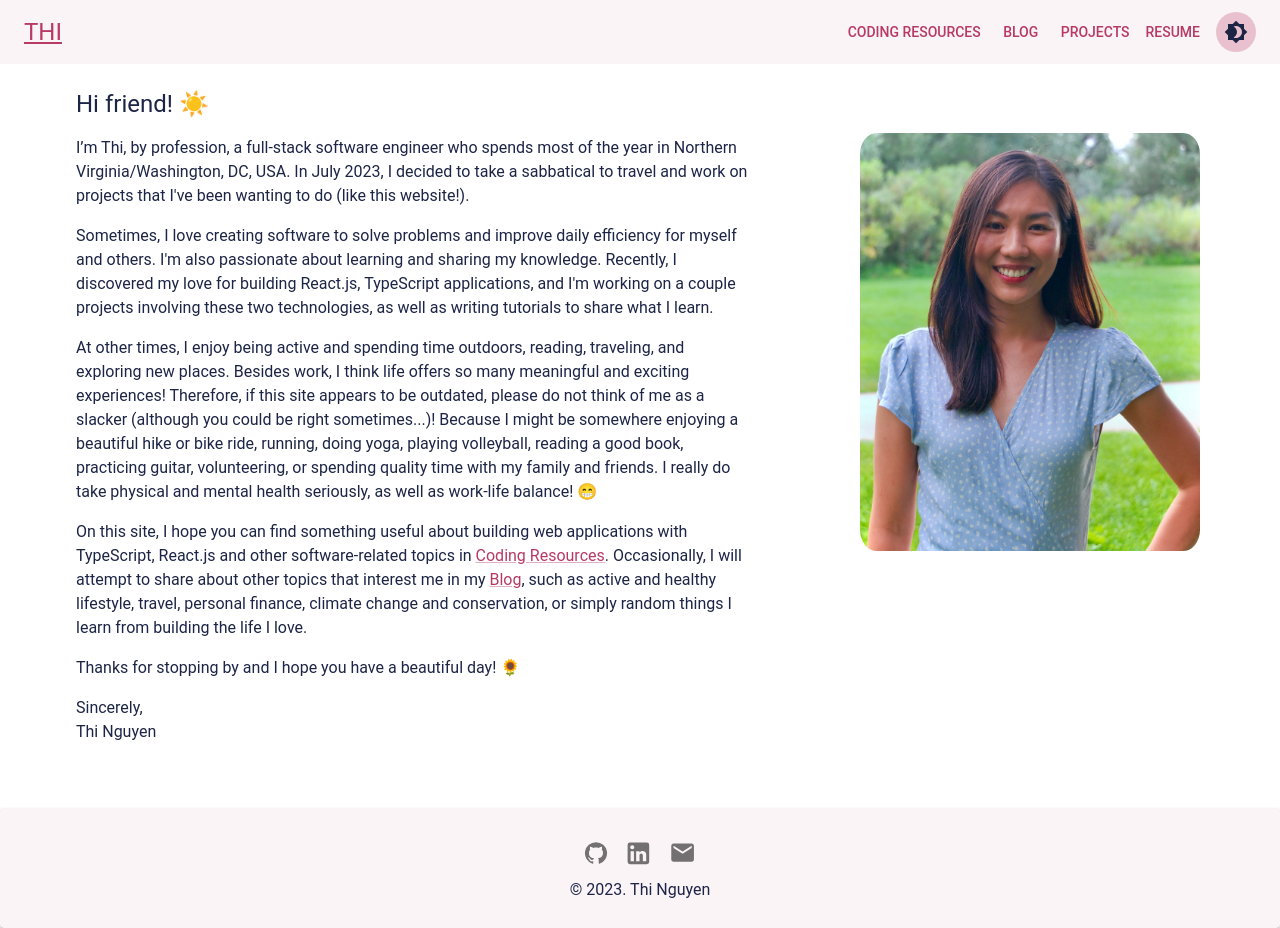
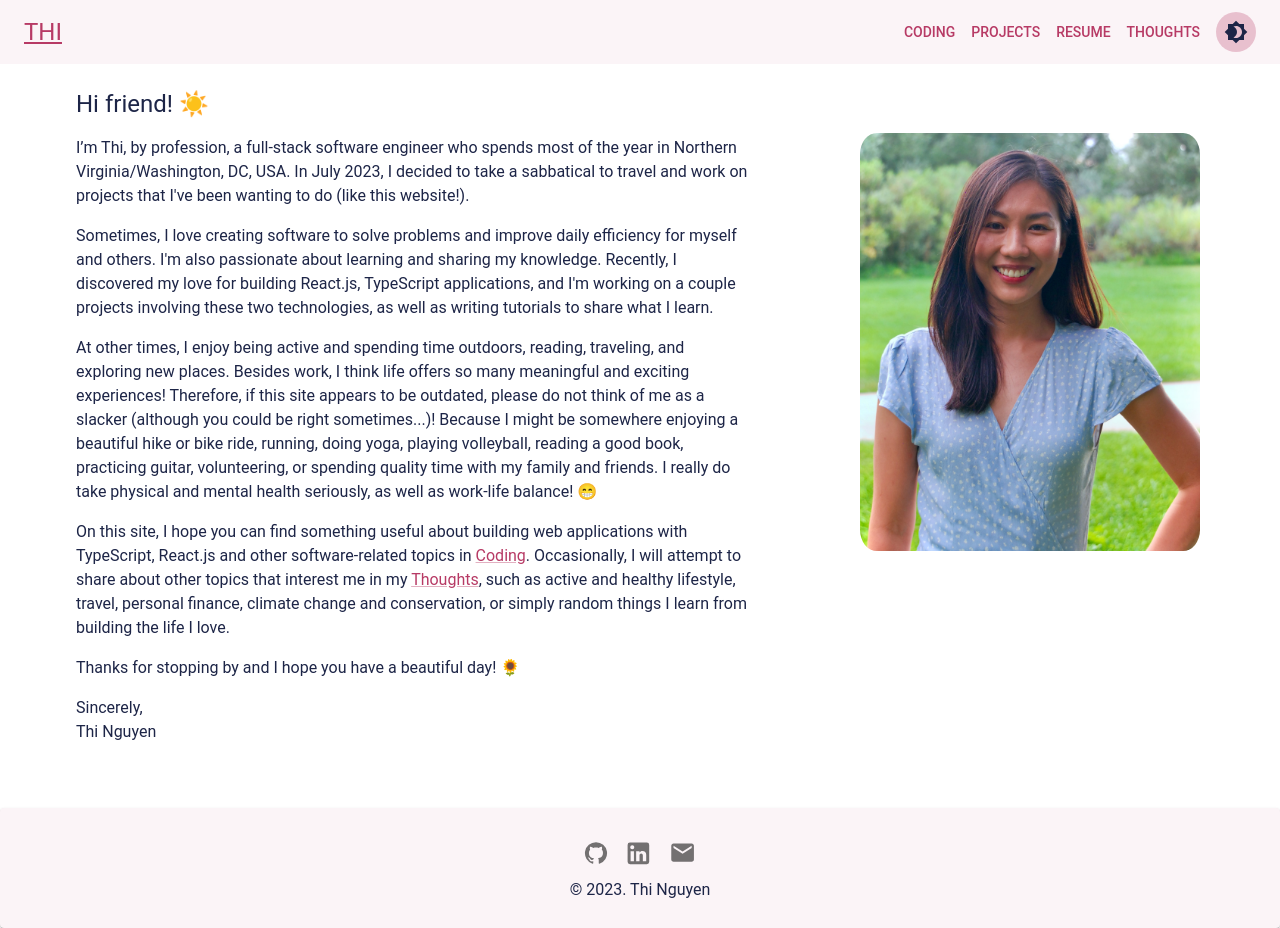
Before and after one commit to justthinguyen/justthinguyen.github.io, a React (Create React App) app: page / in a window 1280 px wide. Built offline with nearby package versions, Linux system fonts and the light colour scheme.

Commit message:
Update page's name and order in app bar

```diff
--- a/src/siteInfo.ts
+++ b/src/siteInfo.ts
@@ -5,10 +5,10 @@ export type PageInfo = {
     path: string;
 };
 export const pagesKey: { [key: string]: PageInfo; } = {
-    'coding': { name: 'Coding Resources', path: '/coding' },
-    'blog': { name: 'Blog', path: '/blog' },
+    'coding': { name: 'Coding', path: '/coding' },
     'project': { name: 'Projects', path: '/project' },
     'resume': { name: 'Resume', path: '/resume' },
+    'blog': { name: 'Thoughts', path: '/blog' },
     // 'work': { name: 'Work with Me', path: '/work-with-me' }
 }
 
```
